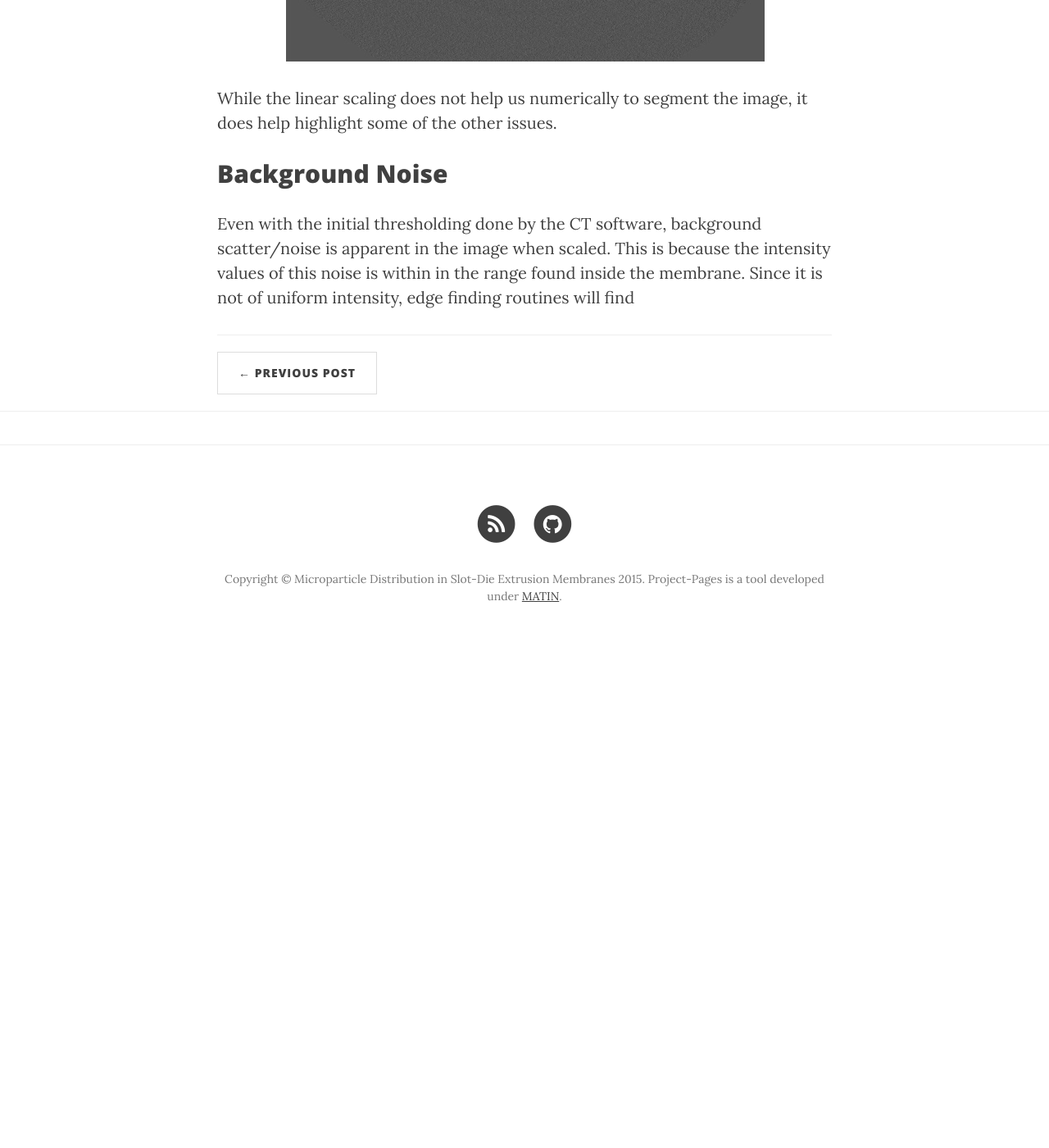
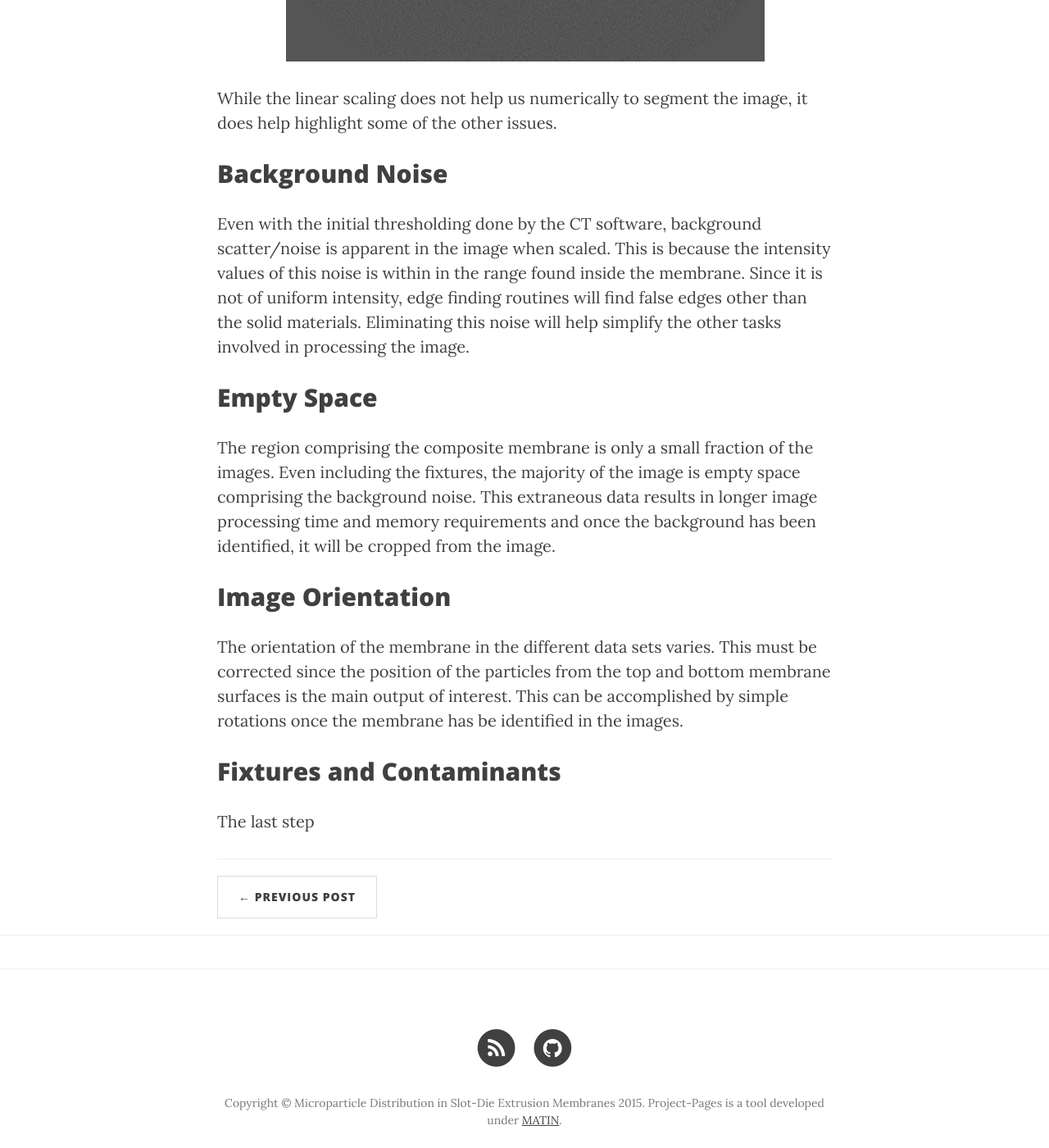
Before and after one commit to Materials-Informatics-Class-Fall2015/MIC-Microparticle-distribution, a Jekyll site: the page built from _posts/2015-10-30-Image Processing - Background Noise.md, in a window 1280 px wide and 1400 px high, scrolled down 2384 px. Shown: the whole window at 82% size. Built offline with Jekyll 4.4.1, drawn with Linux system fonts in a browser that asks for light colours; nearby versions of some CDN libraries; comment, search, counter and statistics services are not loaded; before the commit the page ends 3187 px from its top, so only the background shows below that.

Commit message:
Published with MATIN Flavored StackEdit

```diff
--- a/_posts/2015-10-30-Image Processing - Background Noise.md
+++ b/_posts/2015-10-30-Image Processing - Background Noise.md
@@ -28,5 +28,16 @@ While the linear scaling does not help us numerically to segment the image, it d
 
 Background Noise
 ----------------
+Even with the initial thresholding done by the CT software, background scatter/noise is apparent in the image when scaled. This is because the intensity values of this noise is within in the range found inside the membrane. Since it is not of uniform intensity, edge finding routines will find false edges other than the solid materials. Eliminating this noise will help simplify the other tasks involved in processing the image.
 
-Even with the initial thresholding done by the CT software, background scatter/noise is apparent in the image when scaled. This is because the intensity values of this noise is within in the range found inside the membrane. Since it is not of uniform intensity, edge finding routines will find
+Empty Space
+-----------
+The region comprising the composite membrane is only a small fraction of the images. Even including the fixtures, the majority of the image is empty space comprising the background noise. This extraneous data results in longer image processing time and memory requirements and once the background has been identified, it will be cropped from the image.
+
+Image Orientation
+-----------------
+The orientation of the membrane in the different data sets varies. This must be corrected since the position of the particles from the top and bottom membrane surfaces is the main output of interest. This can be accomplished by simple rotations once the membrane has be identified in the images.
+
+Fixtures and Contaminants
+-------------------------
+The last step
```
